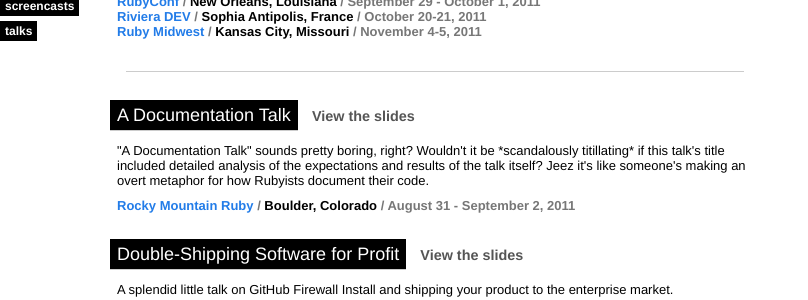
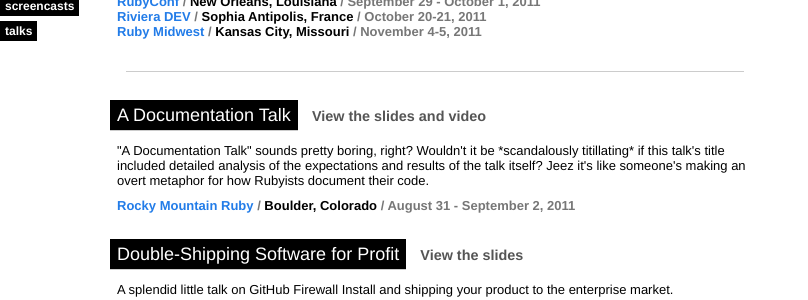
Before and after one commit to broccolini/designertocoder.github.com, a Jekyll site: the page built from talks.html, in a window 1280 px wide. Shown: the part 259-559 px from the top of the page, without its empty margins (0-808 px from the left). Built offline with Jekyll 4.4.1, drawn with Linux system fonts in a browser that asks for light colours; nearby versions of some CDN libraries; Markdown is read by kramdown in place of the engine named in the settings; comment, search, counter and statistics services are not loaded.

Commit message:
and video

```diff
--- a/talks.html
+++ b/talks.html
@@ -52,7 +52,7 @@
     <div class="talk">
       <h2><a href="/talk/a-documentation-talk">A Documentation Talk</a></h2>
 
-      <div class="slides"><a href="/talk/a-documentation-talk">View the slides</a></div>
+      <div class="slides"><a href="/talk/a-documentation-talk">View the slides and video</a></div>
 
       <div class="details">
         <p>"A Documentation Talk" sounds pretty boring, right? Wouldn't it be
```
